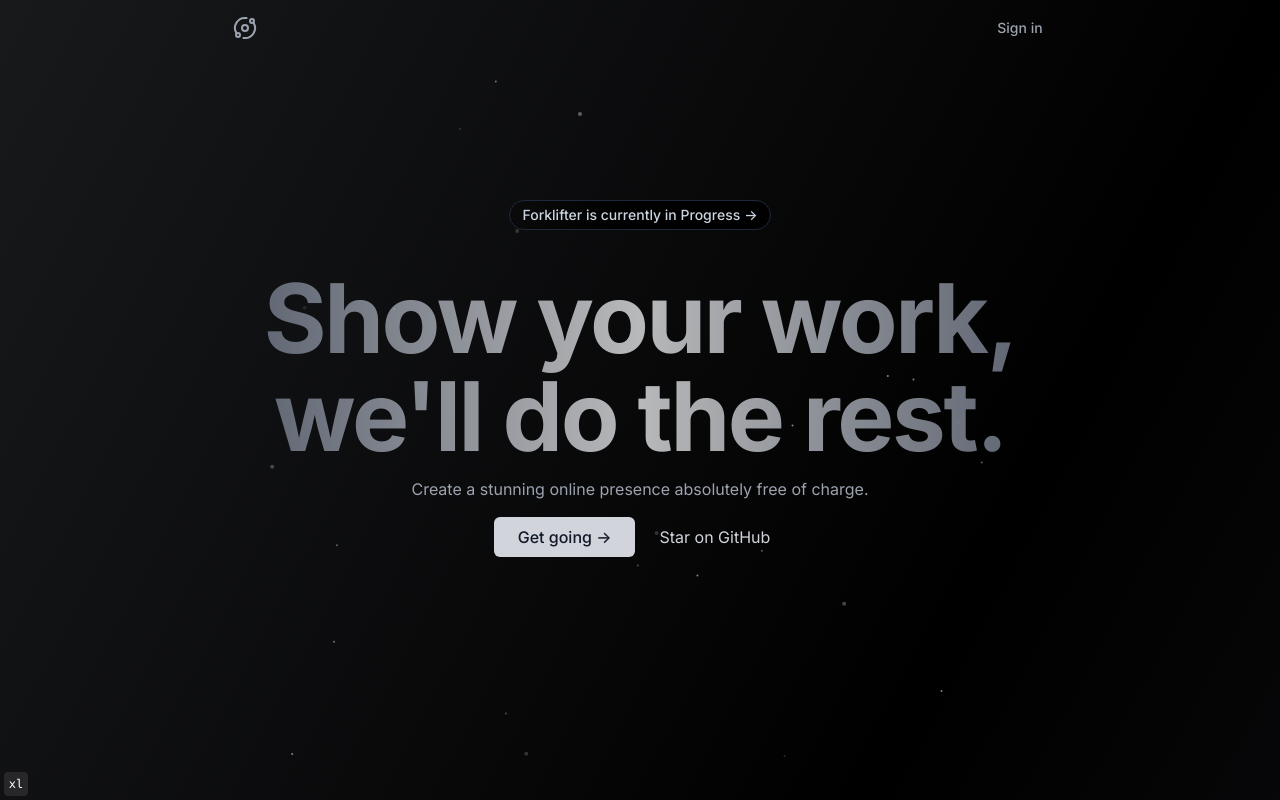
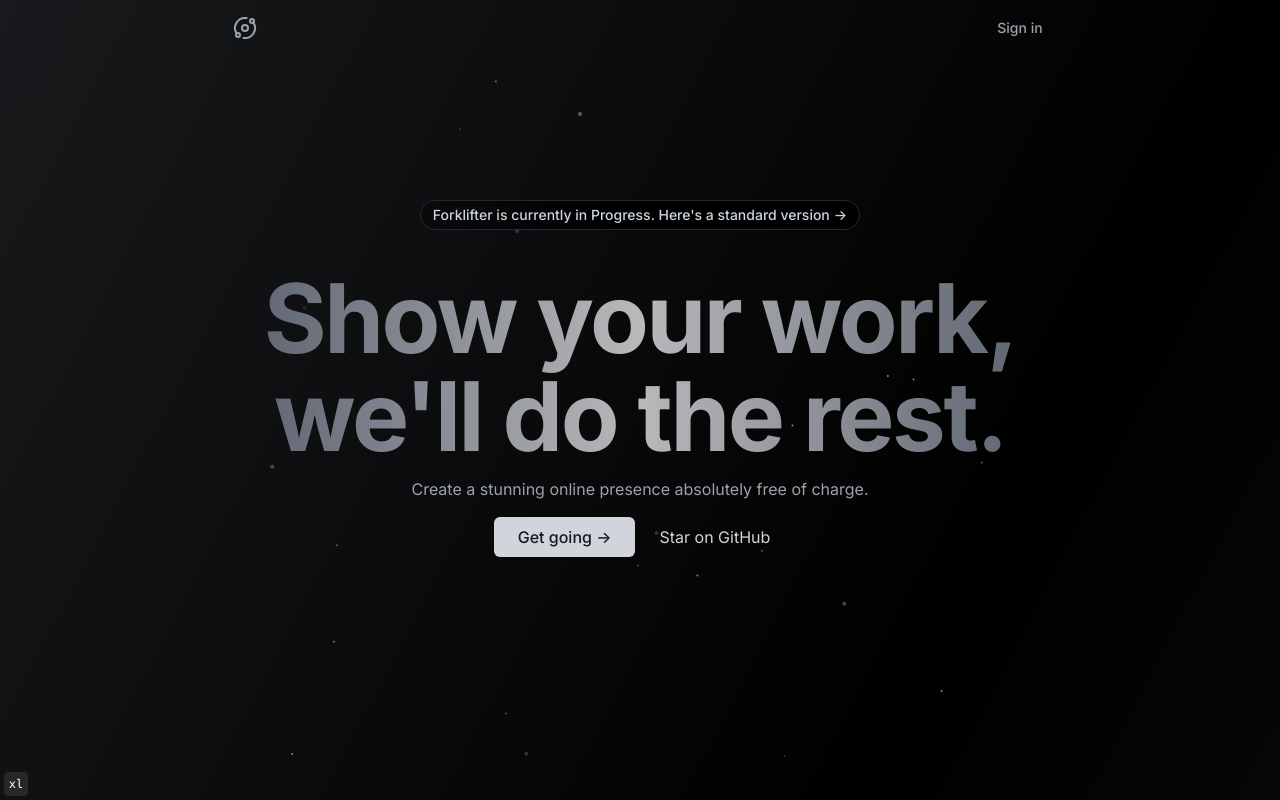
Before and after one commit to 99Yash/forklifter, a Next.js app: page / in a window 1280 px wide. Shown: the top 800 px of the page. Built offline with nearby package versions, Linux system fonts and the light colour scheme; no server answers.

Commit message:
fix: updated badge text

```diff
--- a/src/components/landing/top-badge.tsx
+++ b/src/components/landing/top-badge.tsx
@@ -1,13 +1,17 @@
 import { siteConfig } from "@/config/site";
+import Link from "next/link";
 
 const Badge = () => {
   return (
-    <h6 className="inline-flex h-full animate-background-shine cursor-pointer items-center justify-center rounded-full border border-slate-800 bg-[linear-gradient(110deg,#000,45%,#4D4B4B,55%,#000)] bg-[length:250%_100%] px-3 py-1 text-sm font-medium text-slate-300 backdrop-blur-3xl">
-      {siteConfig.name} is currently in Progress
-      <span className="text-primary-500 ml-1 tracking-normal transition-transform duration-150 ease-in-out group-hover:translate-x-0.5">
-        -&gt;
-      </span>
-    </h6>
+    <Link href={"https://devfolio-client.vercel.app/"} target="_blank">
+      <h6 className="inline-flex h-full animate-background-shine cursor-pointer items-center justify-center rounded-full border border-slate-800 bg-[linear-gradient(110deg,#000,45%,#4D4B4B,55%,#000)] bg-[length:250%_100%] px-3 py-1 text-sm font-medium text-slate-300 backdrop-blur-3xl">
+        {siteConfig.name} is currently in Progress. Here&apos;s a standard
+        version
+        <span className="text-primary-500 ml-1 tracking-normal transition-transform duration-150 ease-in-out group-hover:translate-x-0.5">
+          -&gt;
+        </span>
+      </h6>
+    </Link>
   );
 };
 
```
